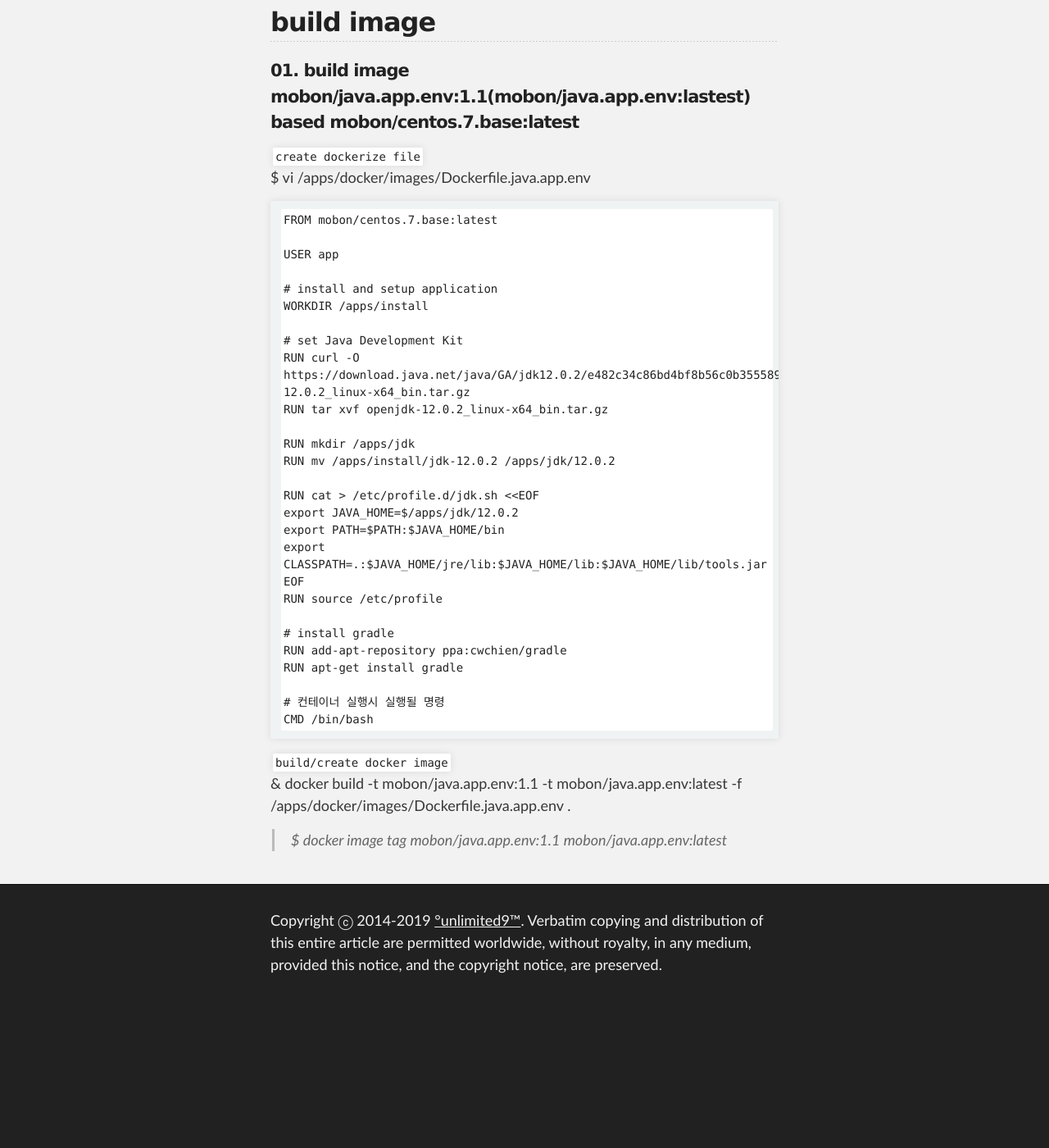
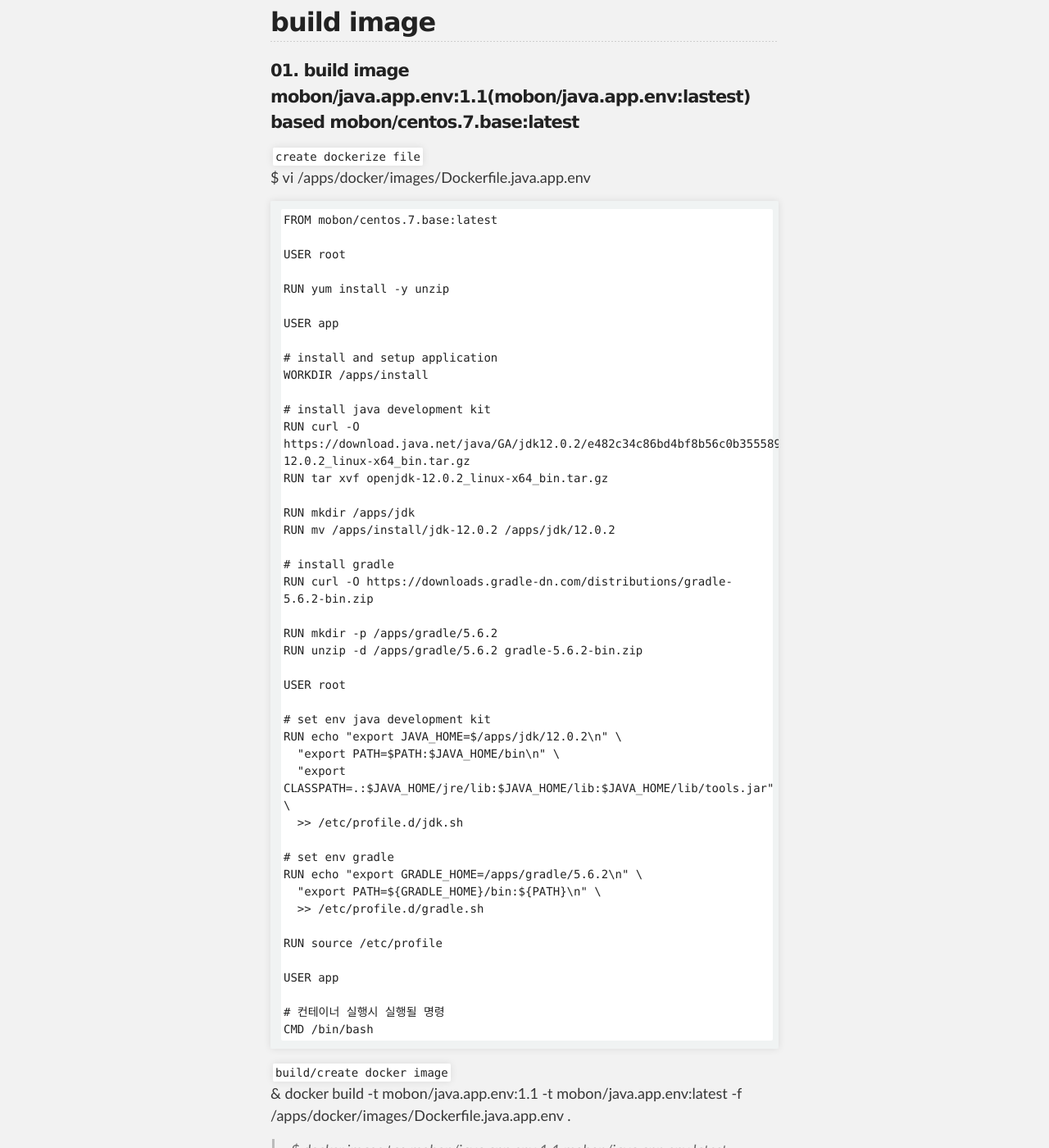
Before and after one commit to unlimited9/unlimited9.github.com, a Jekyll site: the page built from reference.notes/TA/cloud/docker/create.image.n.container.md, in a window 1280 px wide and 1400 px high, scrolled down 3559 px. Shown: the whole window at 82% size. Built offline with Jekyll 4.4.1, drawn with Linux system fonts in a browser that asks for light colours; our own code applies the rules of GitHub Pages for plain Markdown files; before the commit the page ends 4784 px from its top, so only the background shows below that.

Commit message:
Update create.image.n.container.md

````diff
--- a/reference.notes/TA/cloud/docker/create.image.n.container.md
+++ b/reference.notes/TA/cloud/docker/create.image.n.container.md
@@ -123,28 +123,44 @@ $ vi /apps/docker/images/Dockerfile.java.app.env
 ```
 FROM mobon/centos.7.base:latest
 
+USER root
+
+RUN yum install -y unzip
+
 USER app
 
 # install and setup application
 WORKDIR /apps/install
 
-# set Java Development Kit
+# install java development kit
 RUN curl -O https://download.java.net/java/GA/jdk12.0.2/e482c34c86bd4bf8b56c0b35558996b9/10/GPL/openjdk-12.0.2_linux-x64_bin.tar.gz
 RUN tar xvf openjdk-12.0.2_linux-x64_bin.tar.gz
 
 RUN mkdir /apps/jdk
 RUN mv /apps/install/jdk-12.0.2 /apps/jdk/12.0.2
 
-RUN cat > /etc/profile.d/jdk.sh <<EOF
-export JAVA_HOME=$/apps/jdk/12.0.2
-export PATH=$PATH:$JAVA_HOME/bin
-export CLASSPATH=.:$JAVA_HOME/jre/lib:$JAVA_HOME/lib:$JAVA_HOME/lib/tools.jar
-EOF
+# install gradle
+RUN curl -O https://downloads.gradle-dn.com/distributions/gradle-5.6.2-bin.zip
+
+RUN mkdir -p /apps/gradle/5.6.2
+RUN unzip -d /apps/gradle/5.6.2 gradle-5.6.2-bin.zip
+
+USER root
+
+# set env java development kit
+RUN echo "export JAVA_HOME=$/apps/jdk/12.0.2\n" \
+  "export PATH=$PATH:$JAVA_HOME/bin\n" \
+  "export CLASSPATH=.:$JAVA_HOME/jre/lib:$JAVA_HOME/lib:$JAVA_HOME/lib/tools.jar" \
+  >> /etc/profile.d/jdk.sh
+
+# set env gradle
+RUN echo "export GRADLE_HOME=/apps/gradle/5.6.2\n" \
+  "export PATH=${GRADLE_HOME}/bin:${PATH}\n" \
+  >> /etc/profile.d/gradle.sh
+
 RUN source /etc/profile
 
-# install gradle
-RUN add-apt-repository ppa:cwchien/gradle
-RUN apt-get install gradle
+USER app
 
 # 컨테이너 실행시 실행될 명령
 CMD /bin/bash
````
